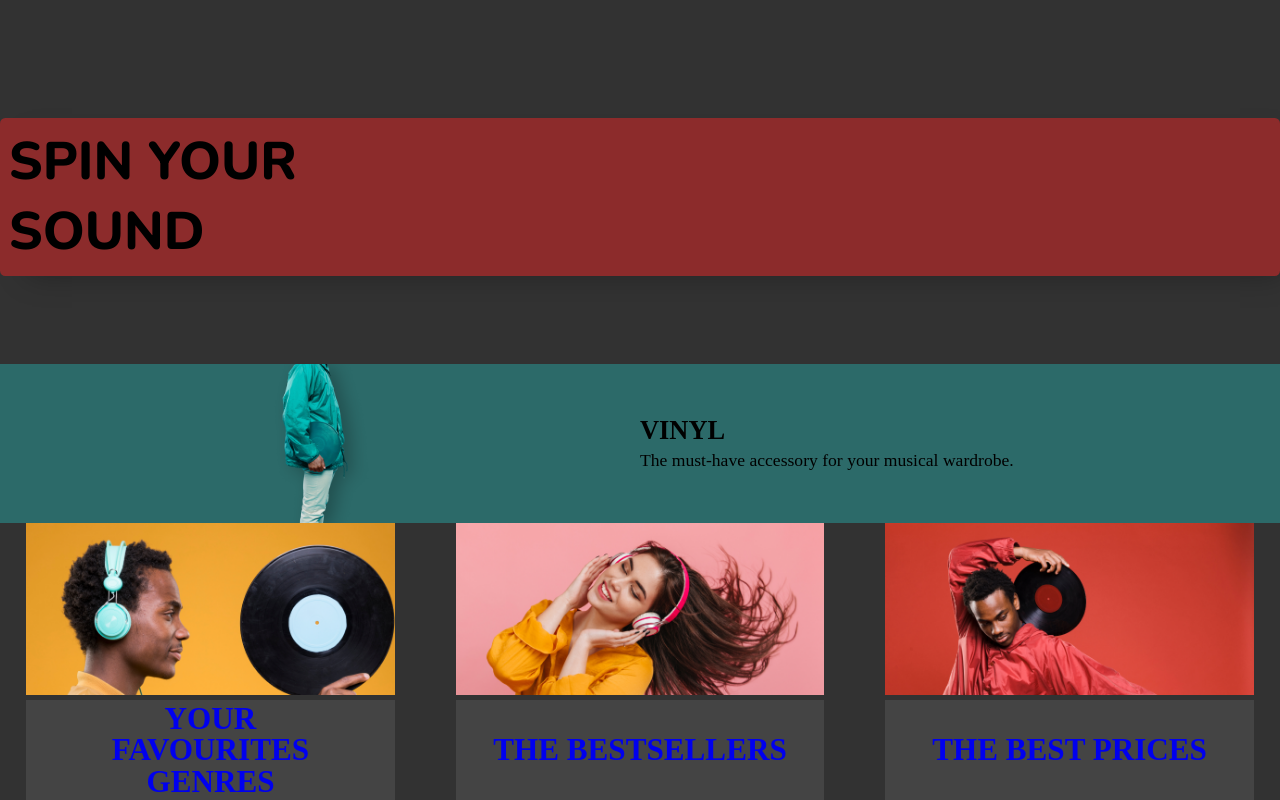
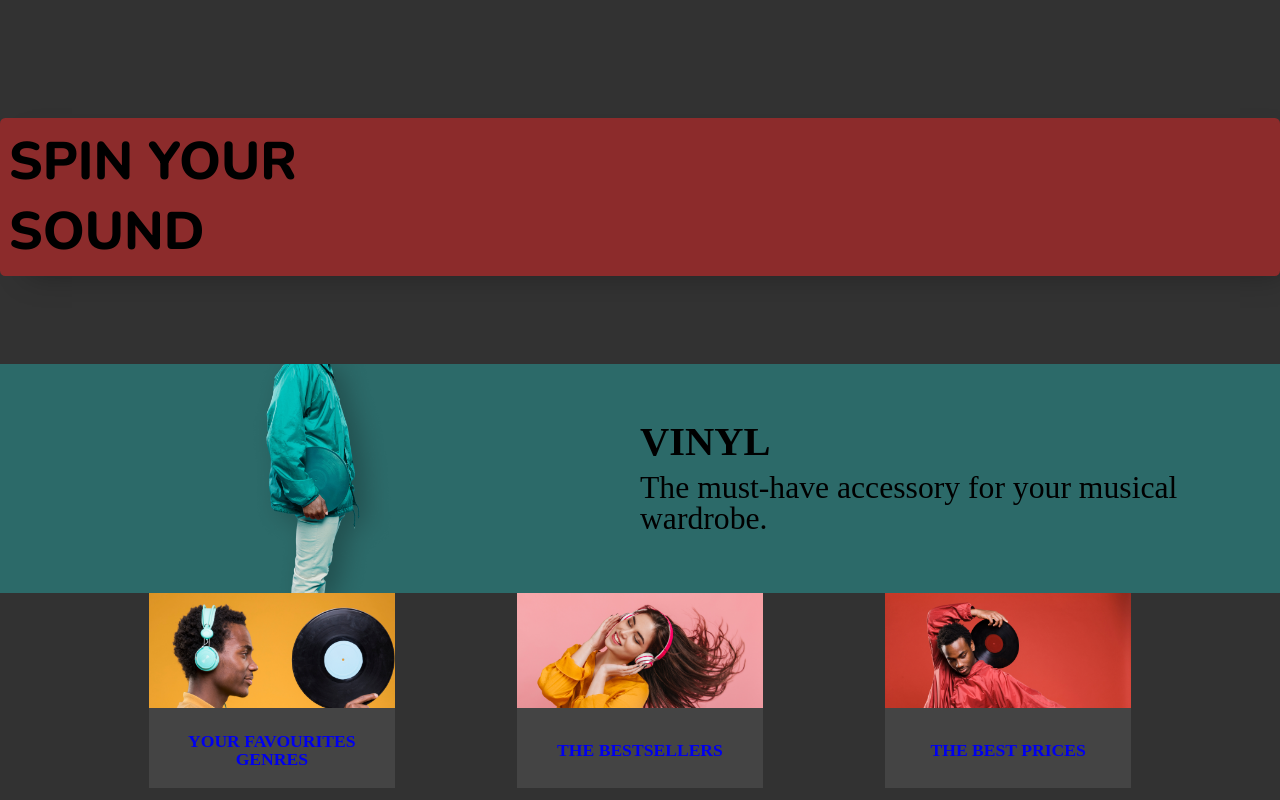
Before and after one commit to biaTrivillin/spin-your-sound, a React (Vite) app: page / in a window 1280 px wide. Shown: the part 373-1173 px from the top of the page. Built offline with nearby package versions, Linux system fonts and the light colour scheme.

Commit message:
created media queries for banner and filter cards

```diff
--- a/src/components/pages/home/banner/Banner.module.css
+++ b/src/components/pages/home/banner/Banner.module.css
@@ -56,3 +56,23 @@ article{
     float: left;
     width: 20%;
 }
+
+@media (min-width: 1000px) {
+    .banner {
+        height: 13rem;
+    }
+    .banner_one img {
+        height: 13rem;
+    }
+    .banner_two img, .banner_three img{
+        width: 23rem;
+    }
+    .banner h1 {
+        font-size: 2.3rem;
+        padding-right: 2rem;
+    }
+     .banner p {
+        font-size: 1.8rem;
+        padding-right: 2rem;
+    }
+}
--- a/src/components/pages/home/filterCards/FilterCards.tsx
+++ b/src/components/pages/home/filterCards/FilterCards.tsx
@@ -28,7 +28,7 @@ function FilterCards() {
         <section className={styles.card_container}>
             {cards.map((item) => (
                 <div className={styles.card} key={item.id}>
-                    <Link to="/">
+                    <Link to="/catalog">
                         <img src={item.img}/>
                         <h3>{item.title}</h3>
                     </Link>
--- a/src/components/pages/home/filterCards/filterCards.module.css
+++ b/src/components/pages/home/filterCards/filterCards.module.css
@@ -2,19 +2,19 @@
 
 .card_container {
     display: flex;
-    justify-content: space-between;
+    justify-content: space-evenly;
     padding: 0 var(--padding);
 }
 
 .card {
     width: 30%;
     cursor: pointer;
+    background-color: var(--grey-bg);
 }
 .card img {
     width: 100%;
 }
 .card h3 {
-    background-color: var(--grey-bg);
     text-align: center;
     padding: 10%;
     height: 1.5rem;
@@ -22,3 +22,12 @@
     align-items: center;
     justify-content: center;
 }
+
+@media (min-width: 1000px) {
+    .card {
+        width: 20%;
+    }
+    .card h3{
+        font-size: 1rem;
+    }
+}
```
